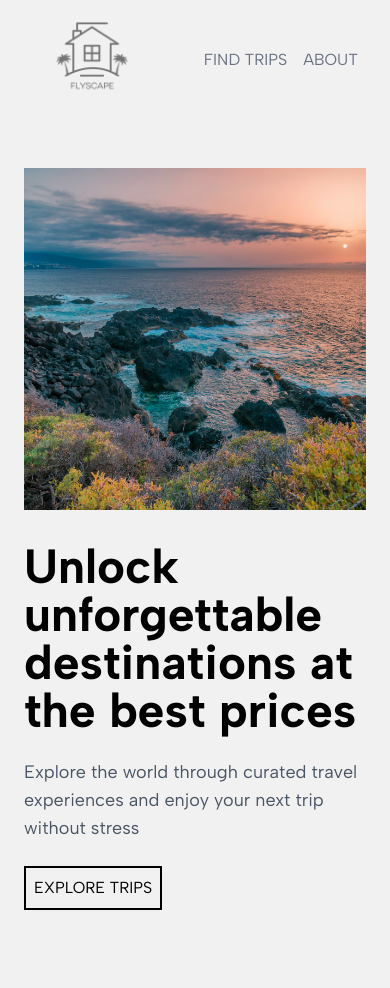
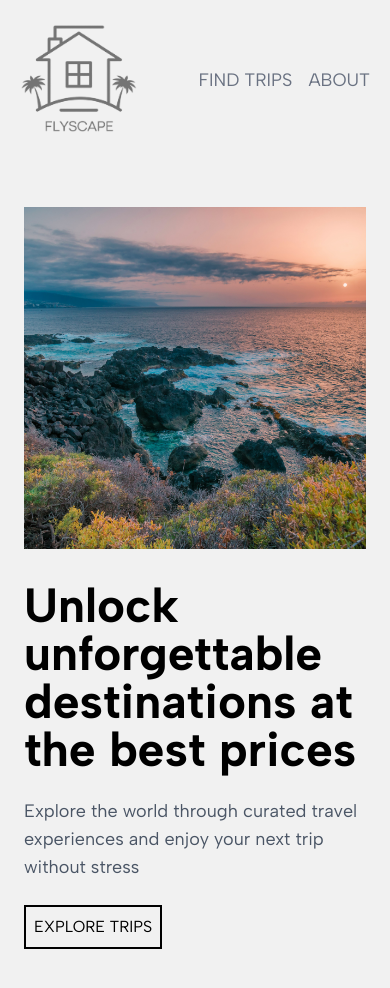
Before and after one commit to daryna-budz/flyscape, a Next.js app: page / in a window 390 px wide. Shown: the top 988 px of the page. Before the commit the page ends 958 px from the top, so only its background shows below. Built offline with nearby package versions, Linux system fonts and the light colour scheme.

Commit message:
fix: Navbar UI fixed

```diff
--- a/components/Navbar.tsx
+++ b/components/Navbar.tsx
@@ -4,19 +4,19 @@ import Link from "next/link"
 export default function Navbar(){
     return (
         <header className="sticky top-0 z-50 bg-[#f1f1f1] print:hidden">
-            <nav className="flex items-center justify-between px-8 md:px-12 max-w-8xl mx-auto" >
+            <nav className="flex items-center justify-between px-5 py-5 md:px-12 max-w-8xl mx-auto" >
                  <Link href="/">
                     <Image
-                            src="/images/logo-new.png"
+                            src="/images/logo.png"
                             alt="logo image"
-                            className="w-30 md:w-40 block"
+                            className="w-30"
                             width={300}
                             height={300}
                     />
                  </Link>
                     <div className="flex items-center gap-4 md:gap-8">
-                        <Link href="/trips"><p className="relative text-md md:text-lg text-gray-500 uppercase cursor-pointer after:content-[''] after:absolute after:left-0 after:-bottom-1 after:w-0 after:h-0.5 after:bg-gray-600 after:transition-all after:duration-300 hover:after:w-full hover:text-gray-600">Find Trips</p></Link>
-                        <Link href="/about"><p className="relative text-md md:text-lg text-gray-500 uppercase cursor-pointer after:content-[''] after:absolute after:left-0 after:-bottom-1 after:w-0 after:h-0.5 after:bg-gray-600 after:transition-all after:duration-300 hover:after:w-full hover:text-gray-600">About</p></Link>
+                        <Link href="/trips"><p className="relative text-lg text-gray-500 uppercase cursor-pointer after:content-[''] after:absolute after:left-0 after:-bottom-1 after:w-0 after:h-0.5 after:bg-gray-600 after:transition-all after:duration-300 hover:after:w-full hover:text-gray-600">Find Trips</p></Link>
+                        <Link href="/about"><p className="relative text-lg text-gray-500 uppercase cursor-pointer after:content-[''] after:absolute after:left-0 after:-bottom-1 after:w-0 after:h-0.5 after:bg-gray-600 after:transition-all after:duration-300 hover:after:w-full hover:text-gray-600">About</p></Link>
                     </div>
             </nav>
         </header>
```
Also changed, not shown: public/images/logo-new.png (deleted), public/images/logo.png (added).
